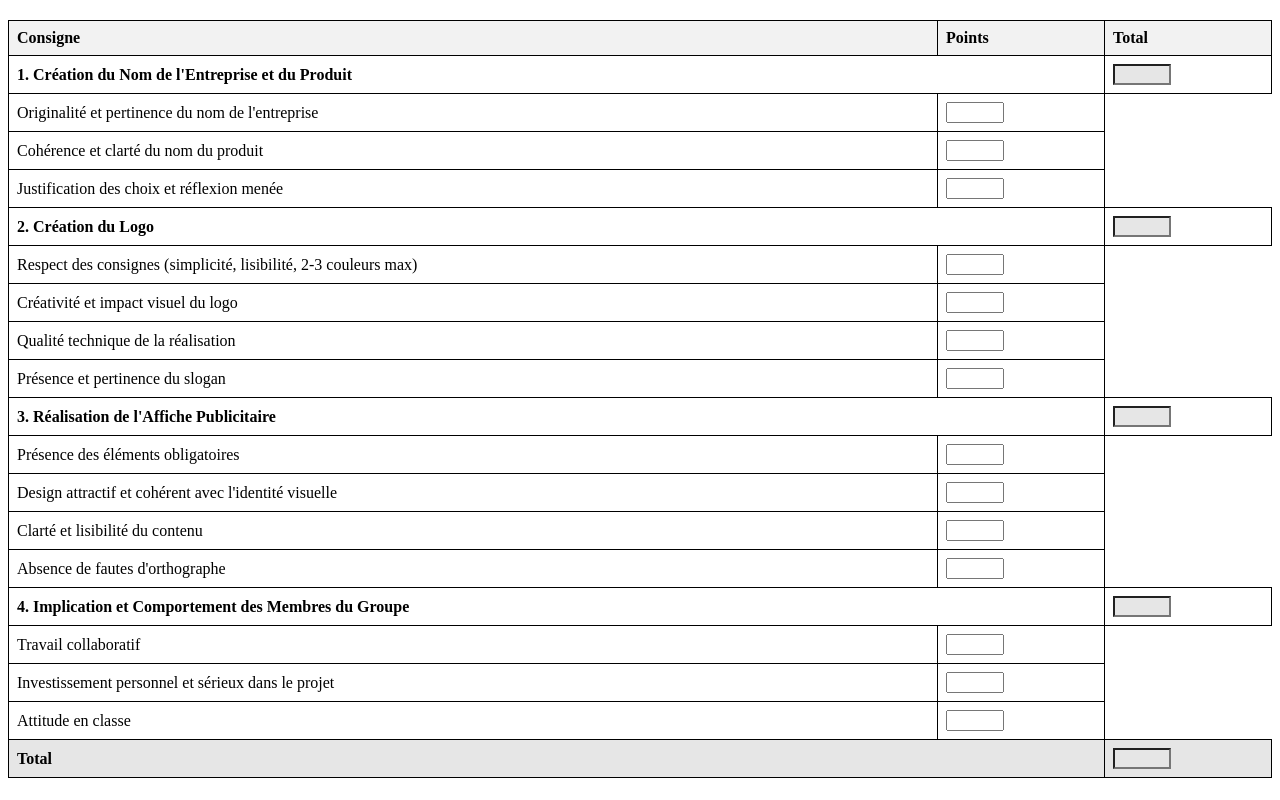
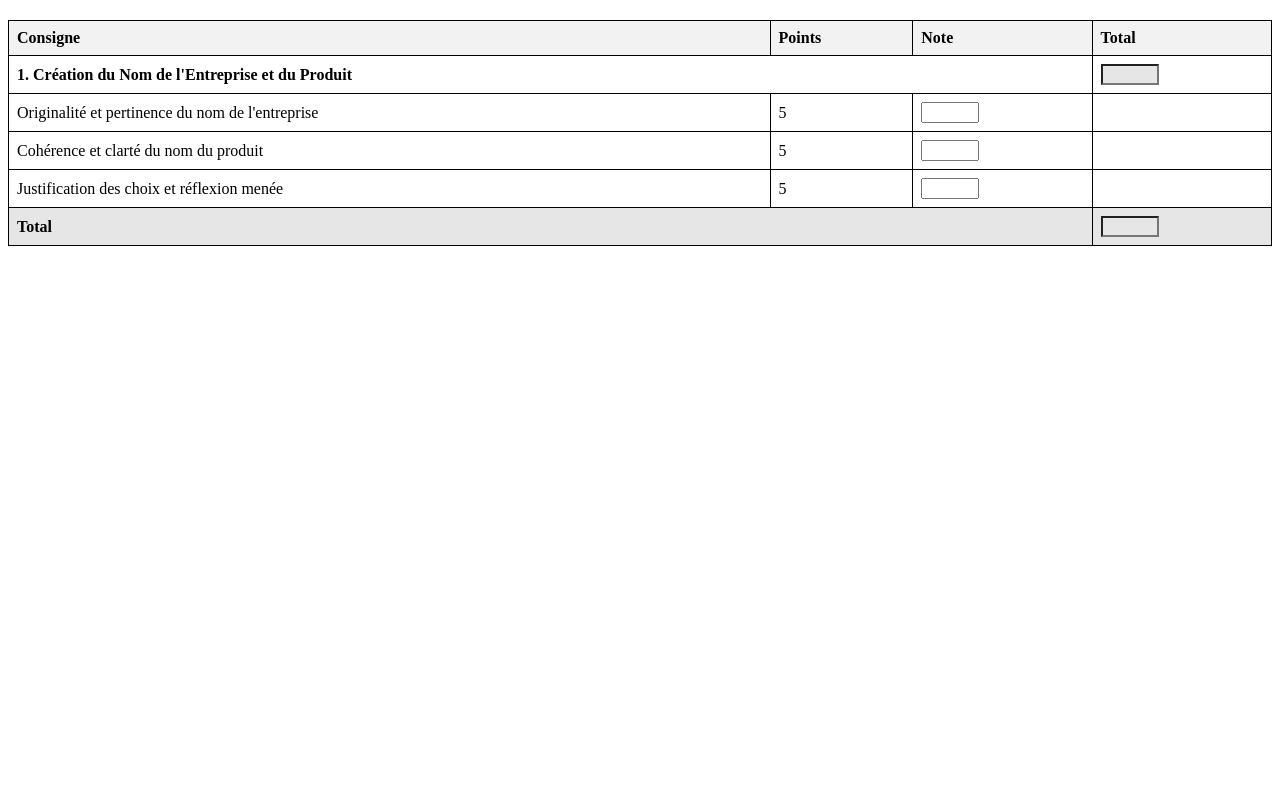
Before and after one commit to my270/bareme, a plain HTML site: page index.html in a window 1280 px wide. Drawn offline with Linux system fonts and the light colour scheme.

Commit message:
Update index.html

```diff
--- a/index.html
+++ b/index.html
@@ -26,26 +26,29 @@
     </style>
     <script>
         function updateTotals() {
-            let sectionInputs = document.querySelectorAll("table tr td input.score");
-            let totalFields = document.querySelectorAll("table tr td input.total");
+            let sections = [
+                {start: 0, end: 2},   // Section 1: 3 critères
+                {start: 3, end: 6},   // Section 2: 4 critères
+                {start: 7, end: 10},  // Section 3: 4 critères
+                {start: 11, end: 13}  // Section 4: 3 critères
+            ];
+
+            let scores = document.querySelectorAll(".note");
+            let totals = document.querySelectorAll(".total");
             let grandTotal = 0;
-            let sectionIndex = 0;
-            let sectionTotal = 0;
-            let sectionCounts = [3, 4, 4, 3]; // Nombre de critères par section
 
-            sectionInputs.forEach((input, index) => {
-                let score = parseInt(input.value) || 0;
-                sectionTotal += score;
-                grandTotal += score;
-
-                if ((index + 1) % sectionCounts[sectionIndex] === 0) {
-                    totalFields[sectionIndex].value = sectionTotal;
-                    sectionTotal = 0;
-                    sectionIndex++;
+            // Calculer les totaux par section
+            sections.forEach((section, index) => {
+                let sectionTotal = 0;
+                for(let i = section.start; i <= section.end; i++) {
+                    sectionTotal += Number(scores[i].value) || 0;
                 }
+                totals[index].value = sectionTotal;
+                grandTotal += sectionTotal;
             });
 
-            totalFields[totalFields.length - 1].value = grandTotal;
+            // Mettre à jour le total général
+            totals[totals.length - 1].value = grandTotal;
         }
     </script>
 </head>
@@ -54,82 +57,36 @@
         <tr>
             <th>Consigne</th>
             <th>Points</th>
+            <th>Note</th>
             <th>Total</th>
         </tr>
         <tr>
-            <td colspan="2"><strong>1. Création du Nom de l'Entreprise et du Produit</strong></td>
+            <td colspan="3"><strong>1. Création du Nom de l'Entreprise et du Produit</strong></td>
             <td><input type="text" class="total" readonly></td>
         </tr>
         <tr>
             <td>Originalité et pertinence du nom de l'entreprise</td>
-            <td><input type="number" class="score" oninput="updateTotals()"></td>
+            <td>5</td>
+            <td><input type="number" class="note" max="5" oninput="updateTotals()"></td>
+            <td></td>
         </tr>
         <tr>
             <td>Cohérence et clarté du nom du produit</td>
-            <td><input type="number" class="score" oninput="updateTotals()"></td>
+            <td>5</td>
+            <td><input type="number" class="note" max="5" oninput="updateTotals()"></td>
+            <td></td>
         </tr>
         <tr>
             <td>Justification des choix et réflexion menée</td>
-            <td><input type="number" class="score" oninput="updateTotals()"></td>
+            <td>5</td>
+            <td><input type="number" class="note" max="5" oninput="updateTotals()"></td>
+            <td></td>
         </tr>
-        <tr>
-            <td colspan="2"><strong>2. Création du Logo</strong></td>
-            <td><input type="text" class="total" readonly></td>
-        </tr>
-        <tr>
-            <td>Respect des consignes (simplicité, lisibilité, 2-3 couleurs max)</td>
-            <td><input type="number" class="score" oninput="updateTotals()"></td>
-        </tr>
-        <tr>
-            <td>Créativité et impact visuel du logo</td>
-            <td><input type="number" class="score" oninput="updateTotals()"></td>
-        </tr>
-        <tr>
-            <td>Qualité technique de la réalisation</td>
-            <td><input type="number" class="score" oninput="updateTotals()"></td>
-        </tr>
-        <tr>
-            <td>Présence et pertinence du slogan</td>
-            <td><input type="number" class="score" oninput="updateTotals()"></td>
-        </tr>
-        <tr>
-            <td colspan="2"><strong>3. Réalisation de l'Affiche Publicitaire</strong></td>
-            <td><input type="text" class="total" readonly></td>
-        </tr>
-        <tr>
-            <td>Présence des éléments obligatoires</td>
-            <td><input type="number" class="score" oninput="updateTotals()"></td>
-        </tr>
-        <tr>
-            <td>Design attractif et cohérent avec l'identité visuelle</td>
-            <td><input type="number" class="score" oninput="updateTotals()"></td>
-        </tr>
-        <tr>
-            <td>Clarté et lisibilité du contenu</td>
-            <td><input type="number" class="score" oninput="updateTotals()"></td>
-        </tr>
-        <tr>
-            <td>Absence de fautes d'orthographe</td>
-            <td><input type="number" class="score" oninput="updateTotals()"></td>
-        </tr>
-        <tr>
-            <td colspan="2"><strong>4. Implication et Comportement des Membres du Groupe</strong></td>
-            <td><input type="text" class="total" readonly></td>
-        </tr>
-        <tr>
-            <td>Travail collaboratif</td>
-            <td><input type="number" class="score" oninput="updateTotals()"></td>
-        </tr>
-        <tr>
-            <td>Investissement personnel et sérieux dans le projet</td>
-            <td><input type="number" class="score" oninput="updateTotals()"></td>
-        </tr>
-        <tr>
-            <td>Attitude en classe</td>
-            <td><input type="number" class="score" oninput="updateTotals()"></td>
-        </tr>
+        <!-- Répétez le même modèle pour les autres sections -->
+        <!-- Assurez-vous d'utiliser la classe "note" pour les champs de notes -->
+        <!-- ... -->
         <tr class="total">
-            <td colspan="2">Total</td>
+            <td colspan="3">Total</td>
             <td><input type="text" class="total" readonly></td>
         </tr>
     </table>
```
